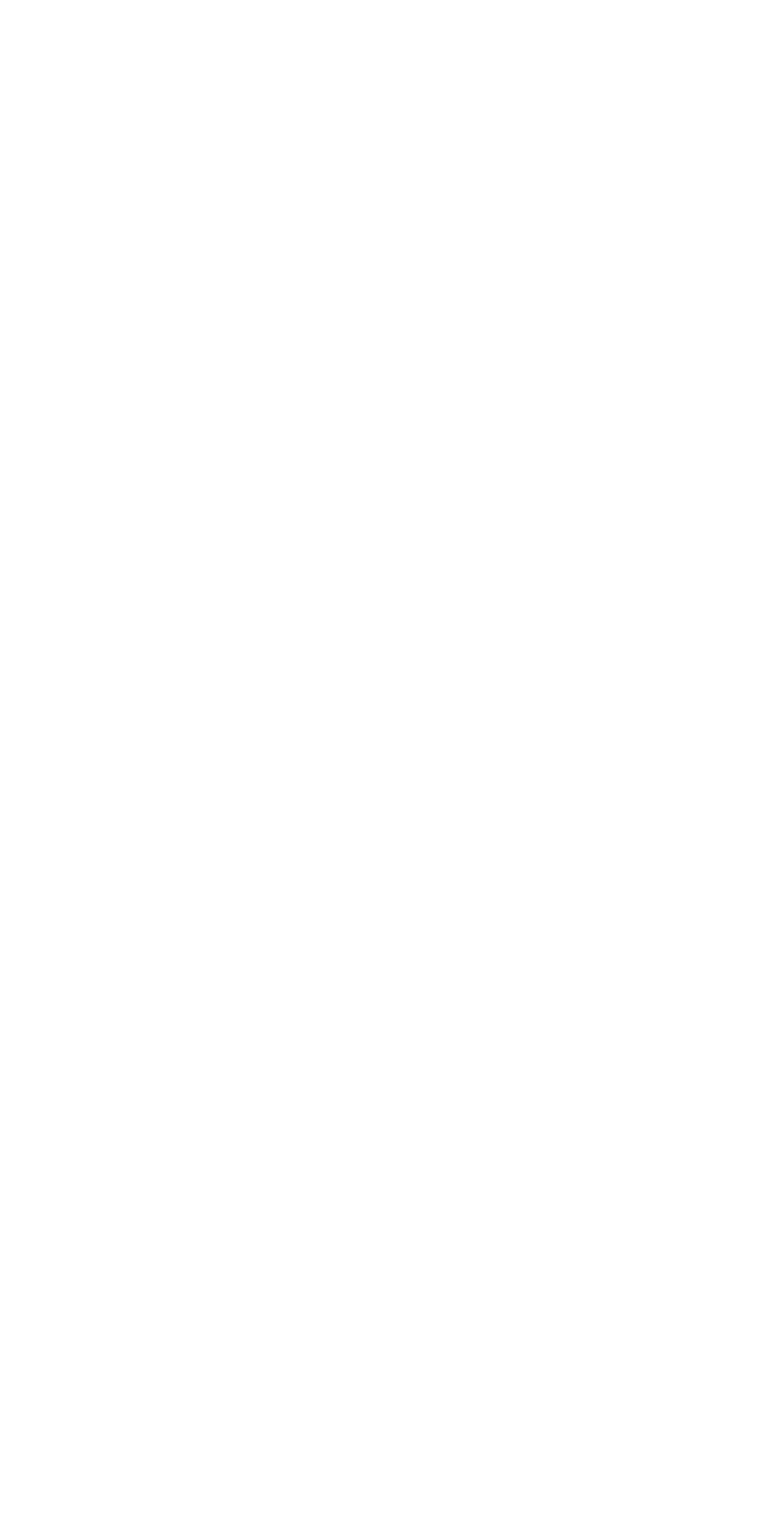
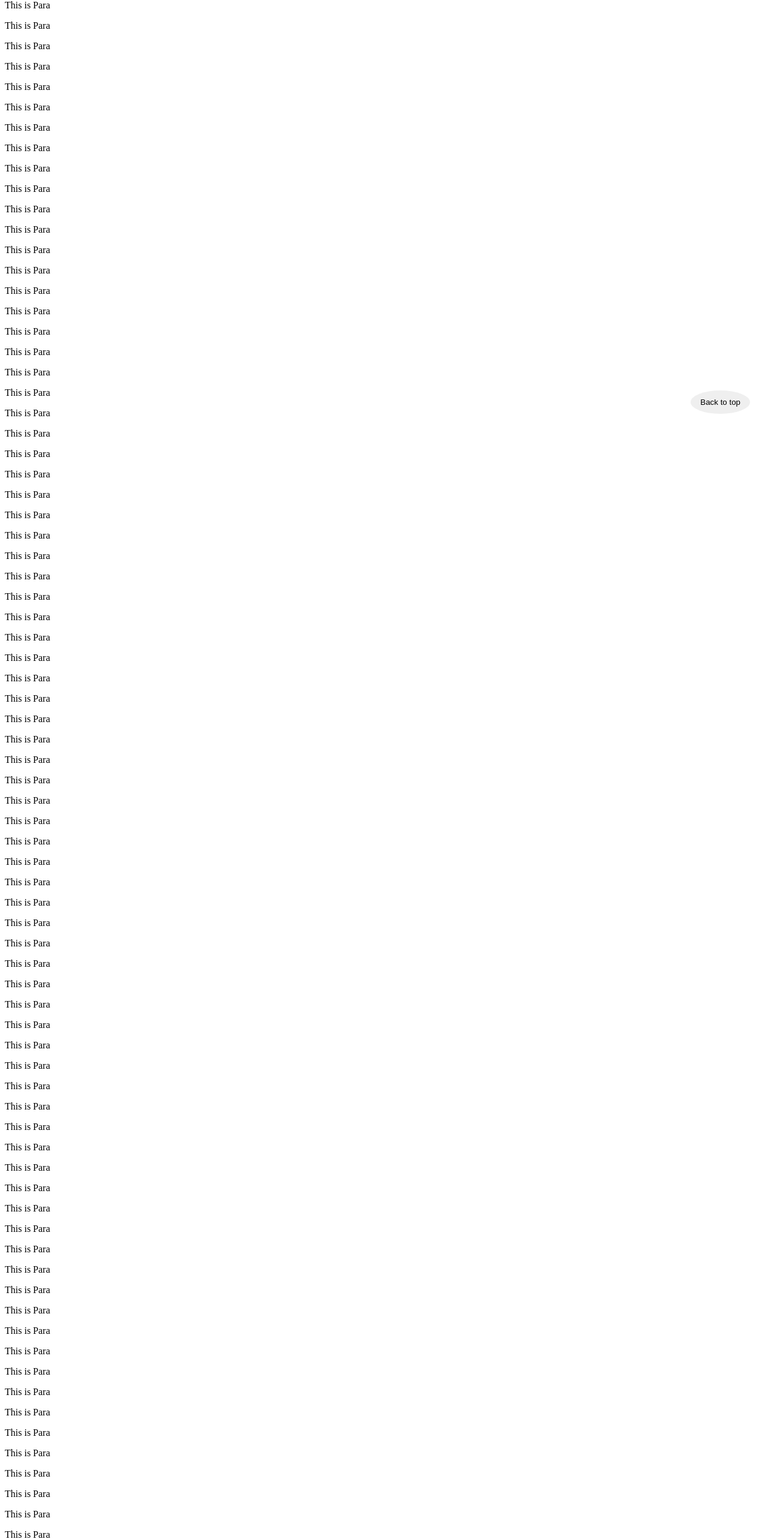
Before and after one commit to nynishuyadav85/InterviewPrep, a React (Vite) app in the folder interview/: page / in a window 1280 px wide. Shown: the part 80-2646 px from the top of the page at 60% size. Before the commit the page ends 800 px from the top, so only its background shows below. Built offline with nearby package versions, Linux system fonts and the light colour scheme.

Commit message:
feat: add BackToTop component and integrate it into App

```diff
--- a/interview/src/App.jsx
+++ b/interview/src/App.jsx
@@ -1,4 +1,5 @@
 import './App.css'
+import BackToTop from './components/BackToTop/BackToTop'
 // import Debounce from './components/Debounce.jsx'
 // import Tabs from './components/SwitichingTab/Tabs.jsx'
 
@@ -12,6 +13,7 @@ function App() {
        */}
       {/* <Tabs /> */}
       {/* <Debounce /> */}
+      <BackToTop />
     </>
   )
 }
--- /dev/null
+++ b/interview/src/components/BackToTop/BackToTop.jsx
@@ -0,0 +1,150 @@
+/* eslint-disable react-hooks/exhaustive-deps */
+/* eslint-disable react-hooks/set-state-in-effect */
+import { useEffect, useState } from "react"
+
+const BackToTop = () => {
+
+    const [isVisible, setIsVisible] = useState(false)
+
+    useEffect(() => {
+        const toggleVisibility = () => {
+            if (window.scrollY > 500) {
+                setIsVisible(true)
+            } else {
+                setIsVisible(false)
+            }
+        }
+
+        window.addEventListener('scroll', toggleVisibility);
+        return () => window.removeEventListener('scroll', toggleVisibility);
+    })
+
+    function topHandle() {
+        window.scrollTo({ top: 0, behavior: 'smooth' })
+    }
+
+    // if (!isVisible) return null;
+    return (
+        <div>
+            <h1>Back to top</h1>
+            <p>This is Para</p>
+            <p>This is Para</p>
+            <p>This is Para</p>
+            <p>This is Para</p>
+            <p>This is Para</p>
+            <p>This is Para</p>
+            <p>This is Para</p>
+            <p>This is Para</p>
+            <p>This is Para</p>
+            <p>This is Para</p>
+            <p>This is Para</p>
+            <p>This is Para</p>
+            <p>This is Para</p>
+            <p>This is Para</p>
+            <p>This is Para</p>
+            <p>This is Para</p>
+            <p>This is Para</p>
+            <p>This is Para</p>
+            <p>This is Para</p>
+            <p>This is Para</p>
+            <p>This is Para</p>
+            <p>This is Para</p>
+            <p>This is Para</p>
+            <p>This is Para</p>
+            <p>This is Para</p>
+            <p>This is Para</p>
+            <p>This is Para</p>
+            <p>This is Para</p>
+            <p>This is Para</p>
+            <p>This is Para</p>
+            <p>This is Para</p>
+            <p>This is Para</p>
+            <p>This is Para</p>
+            <p>This is Para</p>
+            <p>This is Para</p>
+            <p>This is Para</p>
+            <p>This is Para</p>
+            <p>This is Para</p>
+            <p>This is Para</p>
+            <p>This is Para</p>
+            <p>This is Para</p>
+            <p>This is Para</p>
+            <p>This is Para</p>
+            <p>This is Para</p>
+            <p>This is Para</p>
+            <p>This is Para</p>
+            <p>This is Para</p>
+            <p>This is Para</p>
+            <p>This is Para</p>
+            <p>This is Para</p>
+            <p>This is Para</p>
+            <p>This is Para</p>
+            <p>This is Para</p>
+            <p>This is Para</p>
+            <p>This is Para</p>
+            <p>This is Para</p>
+            <p>This is Para</p>
+            <p>This is Para</p>
+            <p>This is Para</p>
+            <p>This is Para</p>
+            <p>This is Para</p>
+            <p>This is Para</p>
+            <p>This is Para</p>
+            <p>This is Para</p>
+            <p>This is Para</p>
+            <p>This is Para</p>
+            <p>This is Para</p>
+            <p>This is Para</p>
+            <p>This is Para</p>
+            <p>This is Para</p>
+            <p>This is Para</p>
+            <p>This is Para</p>
+            <p>This is Para</p>
+            <p>This is Para</p>
+            <p>This is Para</p>
+            <p>This is Para</p>
+            <p>This is Para</p>
+            <p>This is Para</p>
+            <p>This is Para</p>
+            <p>This is Para</p>
+            <p>This is Para</p>
+            <p>This is Para</p>
+            <p>This is Para</p>
+            <p>This is Para</p>
+            <p>This is Para</p>
+            <p>This is Para</p>
+            <p>This is Para</p>
+            <p>This is Para</p>
+            <p>This is Para</p>
+            <p>This is Para</p>
+            <p>This is Para</p>
+            <p>This is Para</p>
+            <p>This is Para</p>
+            <p>This is Para</p>
+            <p>This is Para</p>
+            <p>This is Para</p>
+            <p>This is Para</p>
+            <p>This is Para</p>
+            <p>This is Para</p>
+            <p>This is Para</p>
+            <p>This is Para</p>
+            <p>This is Para</p>
+            <p>This is Para</p>
+            <p>This is Para</p>
+
+            <button onClick={topHandle} style={{
+                position: 'fixed',
+                bottom: '30px',
+                right: '30px',
+                padding: '12px 16px',
+                borderRadius: '50%',
+                border: 'none',
+                cursor: 'pointer',
+                zIndex: 1000,
+            }}>Back to top</button>
+
+        </div>
+    )
+}
+
+export default BackToTop
```
